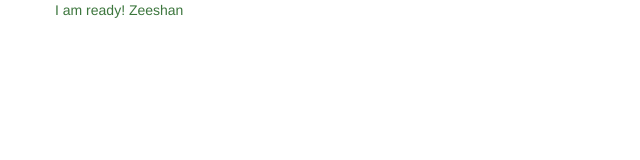
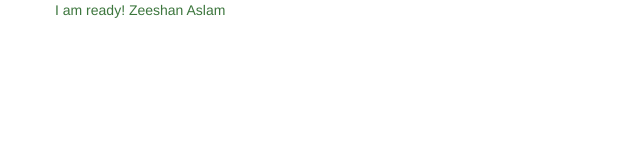
Before and after one commit to evangelistclan/knowledgesharing, a plain HTML site: page zeeshan/index.html in a window 1280 px wide. Shown: the full height of the page, 0-640 px from the left. Drawn offline with Linux system fonts and the light colour scheme.

Commit message:
Full name has been changed

```diff
--- a/zeeshan/index.html
+++ b/zeeshan/index.html
@@ -7,7 +7,7 @@
 <body>
   <div class="container">
     <div class="row">
-      <p class="text-success">I am ready! Zeeshan</p>
+      <p class="text-success">I am ready! Zeeshan Aslam</p>
     </div>
   </div>
 
```
